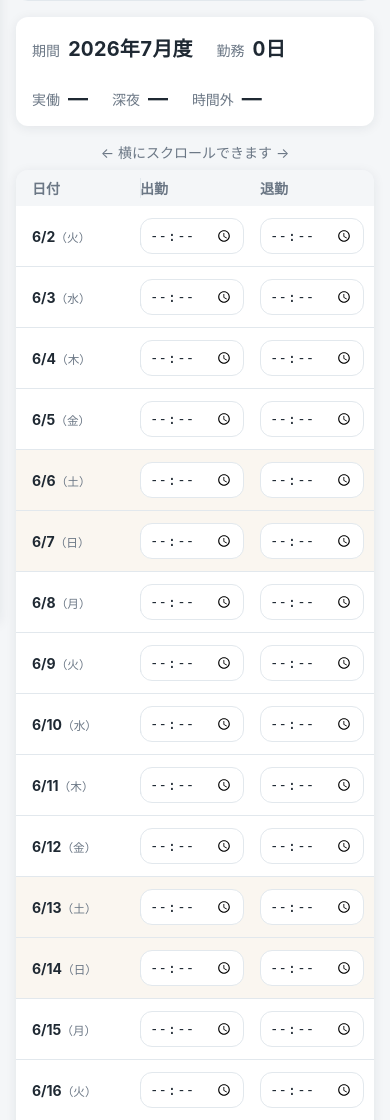
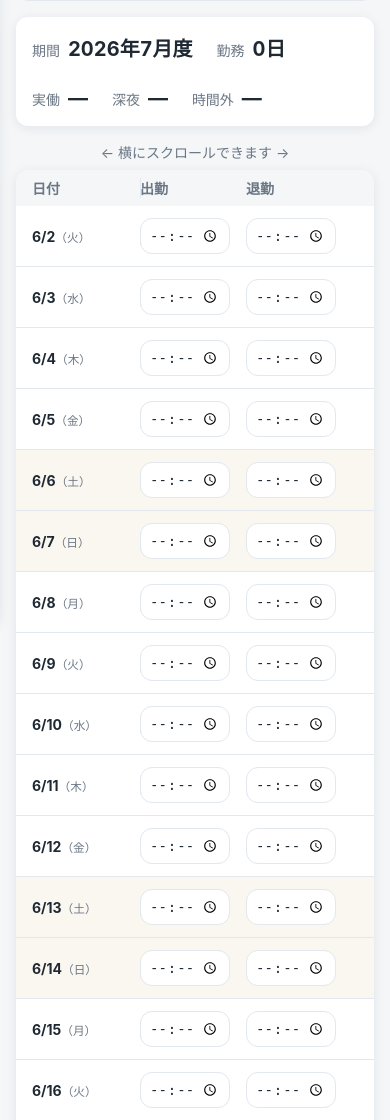
Before and after one commit to Lunchnet6656/lunchnetsalessystem, a Django app: page /attendance/manage/staff/1/ in a window 390 px wide. Shown: the part 223-1343 px from the top of the page. Run offline with Django 4.2, Linux system fonts and the light colour scheme; a user stored in the database is signed in; data comes from the database, SQL or seed files in the repository; tables that the repository leaves empty hold one stand-in row (values such as "Sample post"); parts of the project's set-up code (start-up, migrations or seed data) failed here and were passed over.

Commit message:
fix(attendance): 日次明細の出勤・退勤time入力幅をさらに縮小(104→90px)
Co-Authored-By: Claude Opus 4.8 (1M context) <noreply@anthropic.com>

```diff
--- a/attendance/static/attendance/css/attendance.css
+++ b/attendance/static/attendance/css/attendance.css
@@ -667,11 +667,11 @@ body {
   .daygrid__row {
     /* 最終列(理由＋保存＋削除)は 1fr だと幅が潰れて行の外へ溢れるので、
        下限を確保し、行幅を全列の合計まで広げて背景・境界をはみ出させない。
-       出勤・退勤は時刻テキスト(08:29)に合わせたコンパクト幅(104px)にし、
+       出勤・退勤は時刻テキスト(08:29)に合わせたコンパクト幅(90px)にし、
        列間(gap=16px)でくっつかないよう間隔を確保する。 */
-    grid-template-columns: 92px 104px 104px 58px 58px 58px 60px 100px minmax(210px, 1fr);
+    grid-template-columns: 92px 90px 90px 58px 58px 58px 60px 100px minmax(210px, 1fr);
     column-gap: var(--space-md);
-    min-width: 980px;
+    min-width: 950px;
   }
   /* スクロールしても日付が見えるよう、日付列を左に固定。
      sticky セルは背景必須（透け防止）。さらに列間の gap(8px) が透けて
```
